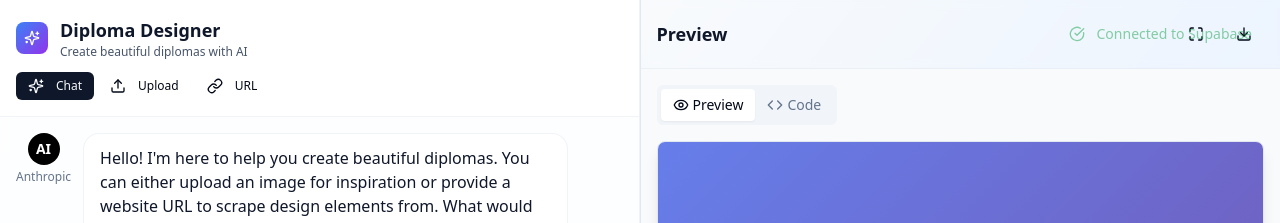
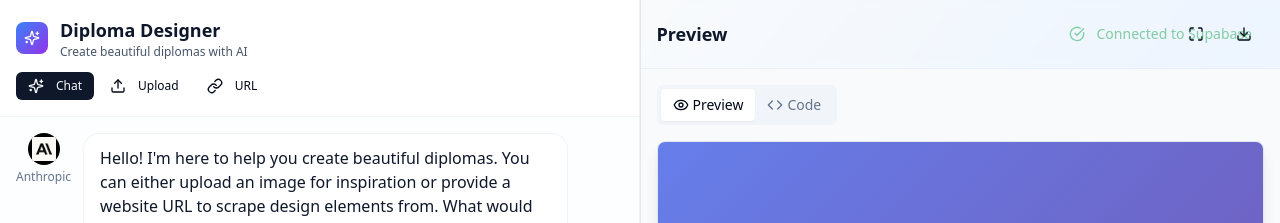
Before and after one commit to magnusfroste/diplomator, a React (Vite) app: page / in a window 1280 px wide. Shown: the top 223 px of the page. Built offline with nearby package versions, Linux system fonts and the light colour scheme.

Commit message:
Replace Anthropic icon
Replaced the Anthropic icon with the provided image.

```diff
--- a/src/components/MessageList.tsx
+++ b/src/components/MessageList.tsx
@@ -15,8 +15,12 @@ export const MessageList = () => {
   }, [messages]);
 
   const AnthropicIcon = () => (
-    <div className="w-8 h-8 rounded-full bg-black flex items-center justify-center flex-shrink-0">
-      <span className="text-white font-bold text-sm">AI</span>
+    <div className="w-8 h-8 rounded-full bg-black flex items-center justify-center flex-shrink-0 overflow-hidden">
+      <img
+        src="/lovable-uploads/044b9806-cef9-4478-ad0e-3eb21af8622f.png"
+        alt="Anthropic"
+        className="w-6 h-6 object-contain"
+      />
     </div>
   );
 
```
Also changed, not shown: public/lovable-uploads/044b9806-cef9-4478-ad0e-3eb21af8622f.png (added).
